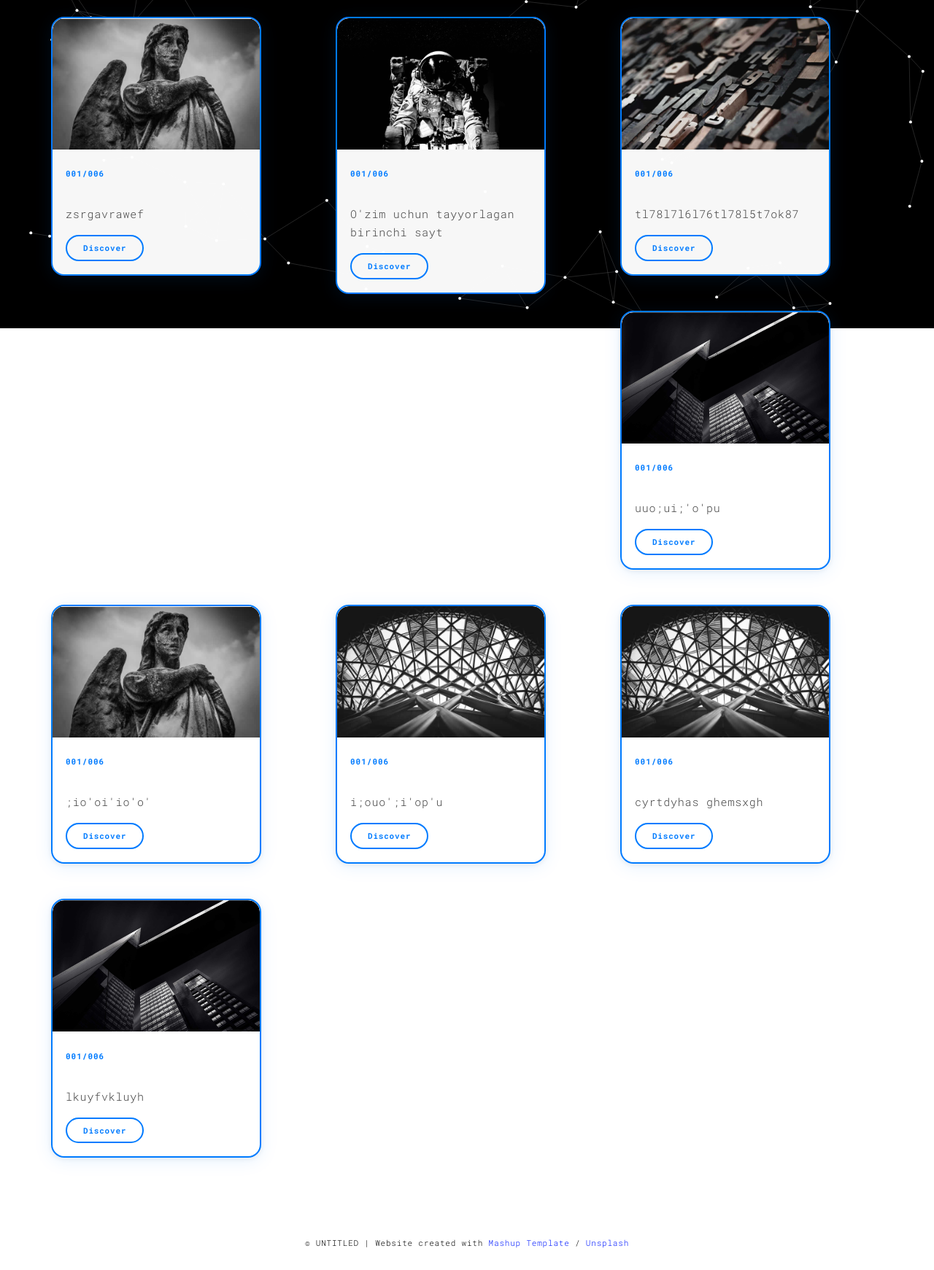
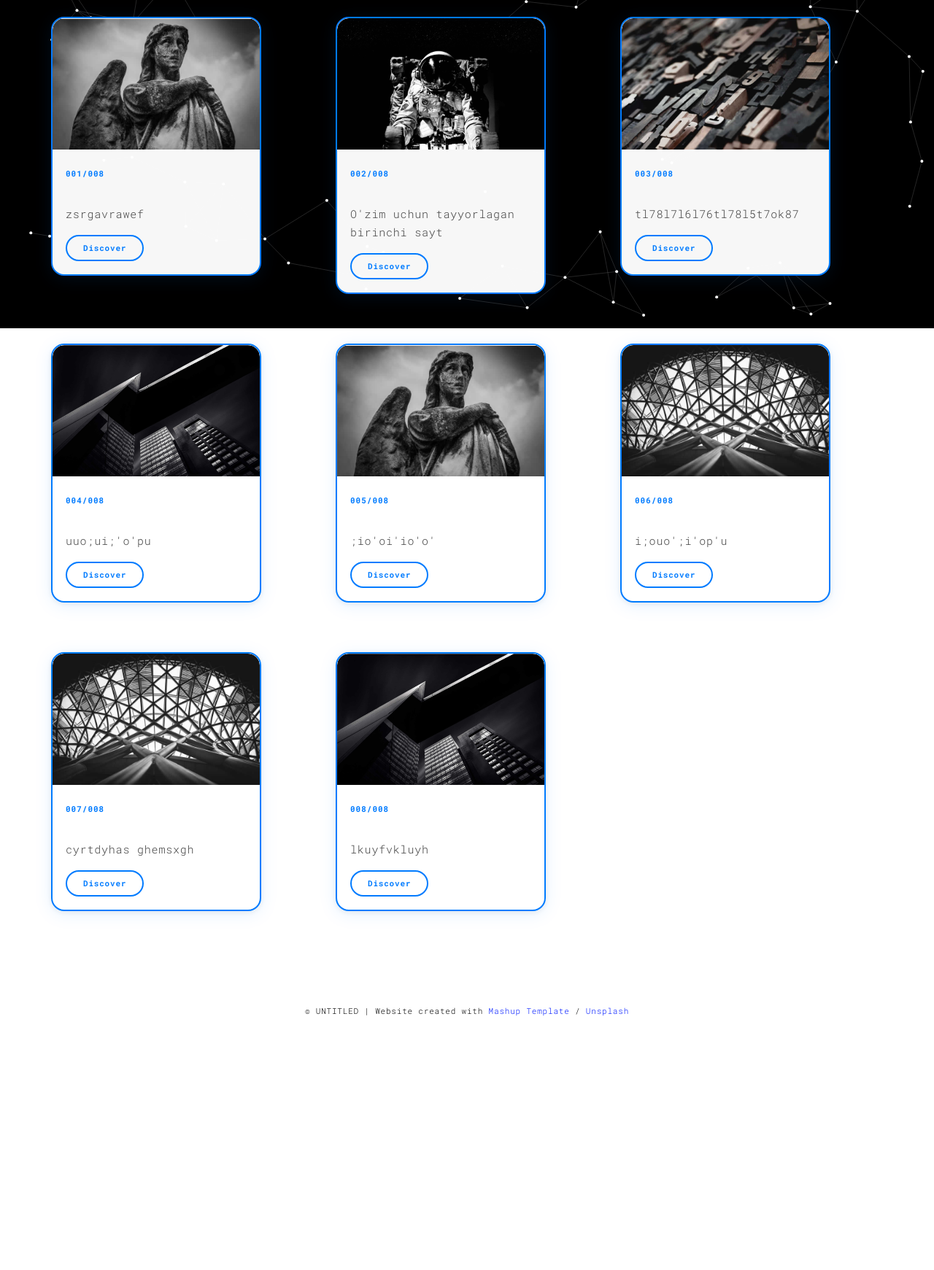
Before and after one commit to Abdurahmon1006/ABDURAHMON_DJANgo, a Django app: page /works/ in a window 1280 px wide. Shown: the part 350-2091 px from the top of the page at 73% size. After the commit the page ends 1743 px from the top, so only its background shows below. Run offline with Django 5.2, Linux system fonts and the light colour scheme; data comes from the database, SQL or seed files in the repository; some libraries are stand-ins or nearby versions.

Commit message:
to'g'ri ishlaydigan cartalar
to'g'ri ishlaydigan cartalar

```diff
--- a/templates/about.html
+++ b/templates/about.html
@@ -23,7 +23,7 @@ Bo‘sh vaqtimda o‘yinlar bilan shug‘ullanish, yangi g‘oyalar ustida o‘y
                   </p>
               </div>
               <div class="col-xs-12 col-md-6">
-                <img src="{% static 'hacker_Image_black.png' %}" class="img-responsive" alt="">
+                <img src="{% static 'assets/hacker_Image_black.png' %}" class="img-responsive" alt="">
               </div>
             </div>
           </div>
--- a/templates/index.html
+++ b/templates/index.html
@@ -32,8 +32,6 @@
 </script>
 
 
-<script type="text/javascript" src="{% static './main.70a66962.js' %}"></script></body>
-
-</html>
+<script type="text/javascript" src="{% static './main.70a66962.js' %}"></script>
 
 {% endblock %}
--- a/templates/works.html
+++ b/templates/works.html
@@ -117,6 +117,43 @@
   margin-top: 8px;
   text-shadow: 0 1px 4px rgba(0,123,255,0.08);
 }
+
+/* Kartalar uchun qo'shimcha responsive qoidalar */
+.mb-4 {
+  margin-bottom: 2rem !important;
+}
+
+/* Katta ekranlarda 3ta, o'rta ekranlarda 2ta, kichik ekranlarda 1ta */
+@media (min-width: 992px) {
+  .col-lg-4 {
+    width: 33.333333%;
+    float: left;
+  }
+}
+
+@media (min-width: 768px) and (max-width: 991px) {
+  .col-md-6 {
+    width: 50%;
+    float: left;
+  }
+}
+
+@media (max-width: 767px) {
+  .col-sm-12 {
+    width: 100%;
+    float: none;
+  }
+}
+
+/* Kartalar orasidagi masofa */
+.row {
+  margin-left: -15px;
+  margin-right: -15px;
+}
+.row [class*="col-"] {
+  padding-left: 15px;
+  padding-right: 15px;
+}
 </style>
 
 <!-- Google Fonts (Montserrat) -->
@@ -136,19 +173,23 @@
     <!-- Kartalar tarmog'i (3ta ustunli) -->
     <div class="row">
       {% for work in works %}
-      <div class="col-md-4 col-sm-6">
+      <div class="col-lg-4 col-md-6 col-sm-12 mb-4">
         <div class="card-container card-container-lg">
           <div class="card-image">
-            <img src="{{ work.rasmi.url }}" alt="" class="img-responsive">
+            <img src="{{ work.rasmi.url }}" alt="{{ work.name }}" class="img-responsive">
           </div>
           <div class="card-body">
-            <h4>001/006</h4>
+            <h4>{{ forloop.counter|stringformat:"03d" }}/{{ works|length|stringformat:"03d" }}</h4>
             <h3>{{ work.name }}</h3>
             <p>{{ work.info }}</p>
             <a href="{% url 'work' %}" class="btn btn-default">Discover</a>
           </div>
         </div>
       </div>
+      {% if forloop.counter|divisibleby:3 and not forloop.last %}
+    </div>
+    <div class="row">
+      {% endif %}
       {% endfor %}
     </div>
   </div>
```
